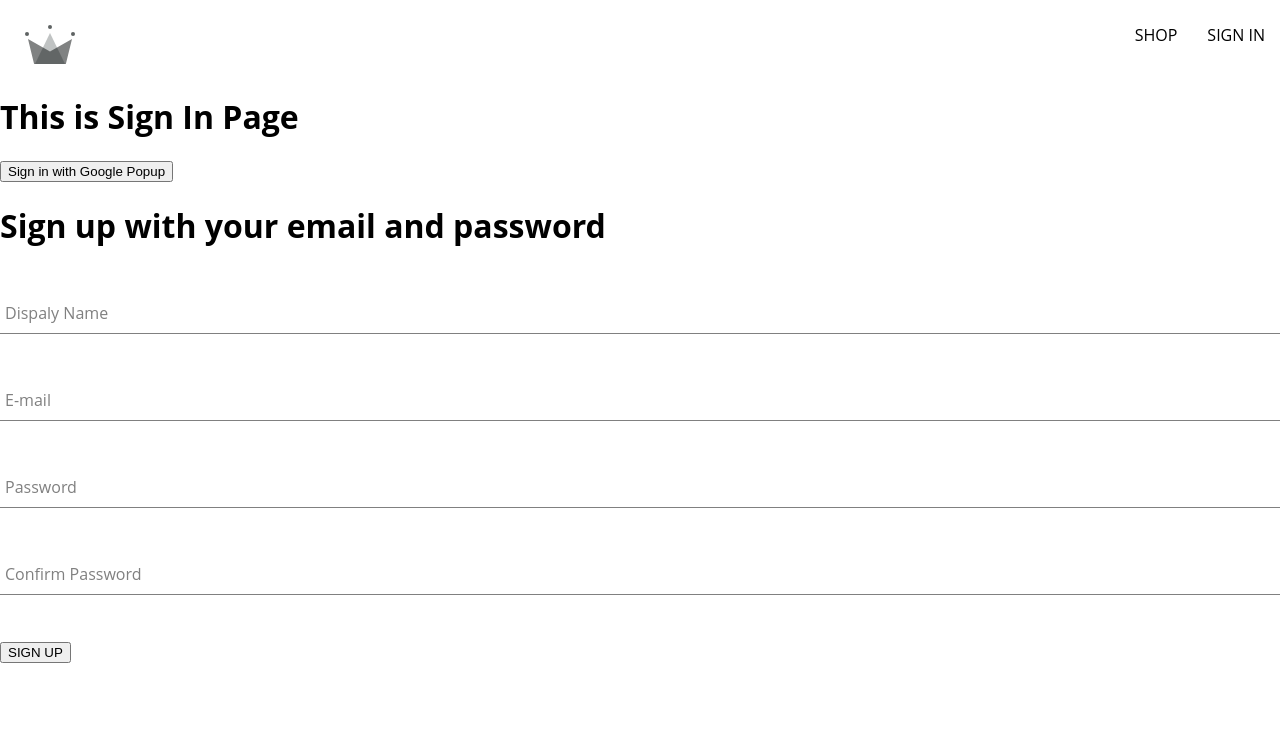
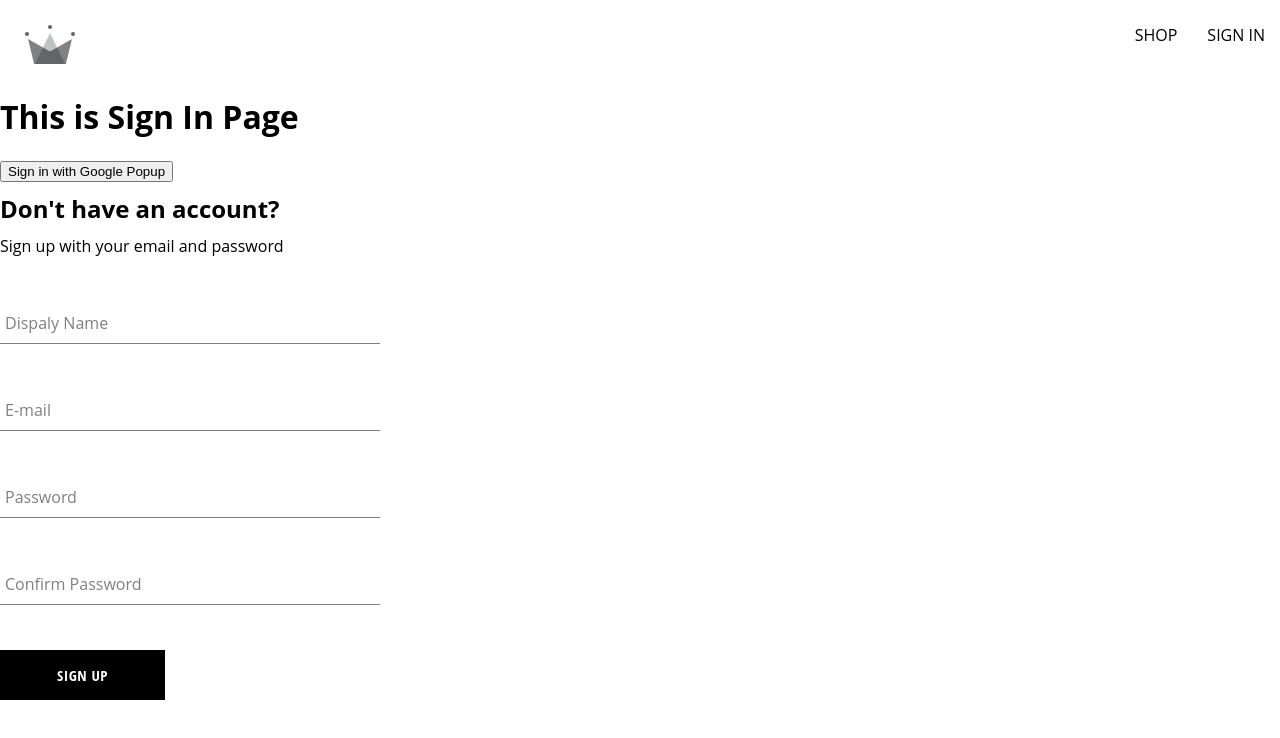
Before and after one commit to masudrana2779/eshop, a React (Create React App) app: page /sign-in in a window 1280 px wide. Shown: the top 738 px of the page. Built offline with nearby package versions, Linux system fonts and the light colour scheme; the HTML template or start-up script is replaced by a standard one.

Commit message:
formInput component create done and try to styled the input fields and button

```diff
--- /dev/null
+++ b/src/components/button/button.component.jsx
@@ -0,0 +1,19 @@
+import './button.styles.scss';
+
+const BUTTON_TYPE_CLASS = {
+  google: "google-sign-in",
+  inverted: "inverted",
+};
+
+const Button = ({ children, buttonType, otherProps }) => {
+  return (
+    <button
+      className={`button-container ${BUTTON_TYPE_CLASS[buttonType]}`}
+      {...otherProps}
+    >
+      {children}
+    </button>
+  );
+};
+
+export default Button;
--- /dev/null
+++ b/src/components/button/button.styles.scss
@@ -0,0 +1,46 @@
+.button-container {
+  min-width: 165px;
+  width: auto;
+  height: 50px;
+  letter-spacing: 0.5px;
+  line-height: 50px;
+  padding: 0 35px 0 35px;
+  font-size: 15px;
+  background-color: black;
+  color: white;
+  text-transform: uppercase;
+  font-family: 'Open Sans Condensed';
+  font-weight: bolder;
+  border: none;
+  cursor: pointer;
+  display: flex;
+  justify-content: center;
+
+  &:hover {
+    background-color: white;
+    color: black;
+    border: 1px solid black;
+  }
+
+  &.google-sign-in {
+    background-color: #4285f4;
+    color: white;
+
+    &:hover {
+      background-color: #357ae8;
+      border: none;
+    }
+  }
+
+  &.inverted {
+    background-color: white;
+    color: black;
+    border: 1px solid black;
+
+    &:hover {
+      background-color: black;
+      color: white;
+      border: none;
+    }
+  }
+}
--- a/src/components/sign-up-form/sign-up-form.component.jsx
+++ b/src/components/sign-up-form/sign-up-form.component.jsx
@@ -2,9 +2,11 @@
 
 import {
   createAuthUserWithEmailAndPassword,
-  createUserDocumentFromAuth,
+  createUserDocumentFromAuth
 } from "../../utils/firebase/firebase.utils";
+import Button from "../button/button.component";
 import FormInput from "../form-input/form-input.component";
+import './sign-up-form.styles.scss';
 
 const defaultFormFields = {
   displayName: "",
@@ -54,8 +56,9 @@
   };
 
   return (
-    <div>
-      <h1>Sign up with your email and password</h1>
+    <div className="sign-up-container">
+      <h2>Don't have an account?</h2>
+      <span>Sign up with your email and password</span>
       <form onSubmit={handleSubmit}>
         <FormInput
           lable="Dispaly Name"
@@ -93,7 +96,7 @@
           required
         />
 
-        <button type="submit">SIGN UP</button>
+        <Button type="submit">SIGN UP</Button>
       </form>
     </div>
   );
--- /dev/null
+++ b/src/components/sign-up-form/sign-up-form.styles.scss
@@ -0,0 +1,8 @@
+.sign-up-container {
+    display: flex;
+    flex-direction: column;
+    width: 380px;
+    h2 {
+        margin: 10px 0;
+    }
+}
```
